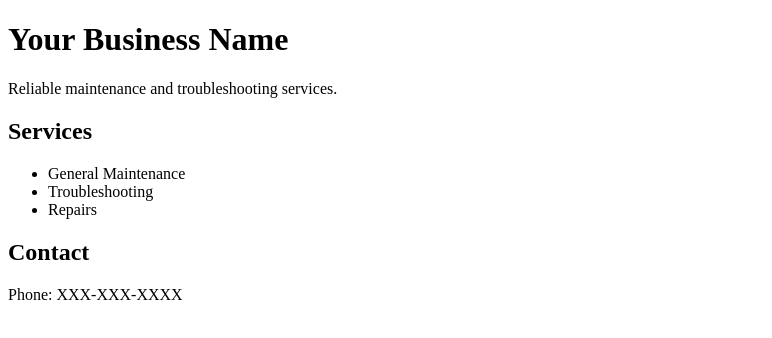
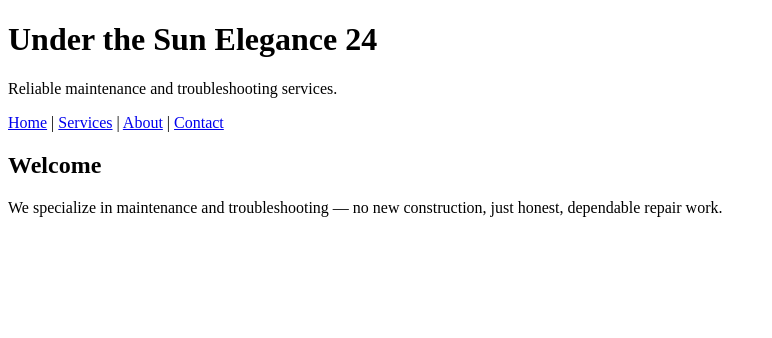
Before and after one commit to mssieburg83-commits/Mssieburg83-commits.github.io, a plain HTML site: page Index.html in a window 1280 px wide. Shown: the whole page, without its empty margins (0-772 px from the left). Drawn offline with Linux system fonts and the light colour scheme.

Commit message:
Update Index.html
Uts

```diff
--- a/Index.html
+++ b/Index.html
@@ -1,20 +1,25 @@
 <!DOCTYPE html>
 <html>
 <head>
-  <title>Your Business Name</title>
+  <title>Under the Sun Elegance 24</title>
 </head>
 <body>
-  <h1>Your Business Name</h1>
+
+  <h1>Under the Sun Elegance 24</h1>
   <p>Reliable maintenance and troubleshooting services.</p>
 
-  <h2>Services</h2>
-  <ul>
-    <li>General Maintenance</li>
-    <li>Troubleshooting</li>
-    <li>Repairs</li>
-  </ul>
+  <nav>
+    <a href="index.html">Home</a> |
+    <a href="services.html">Services</a> |
+    <a href="about.html">About</a> |
+    <a href="contact.html">Contact</a>
+  </nav>
 
-  <h2>Contact</h2>
-  <p>Phone: XXX-XXX-XXXX</p>
+  <h2>Welcome</h2>
+  <p>
+    We specialize in maintenance and troubleshooting — no new construction,
+    just honest, dependable repair work.
+  </p>
+
 </body>
 </html>
```
